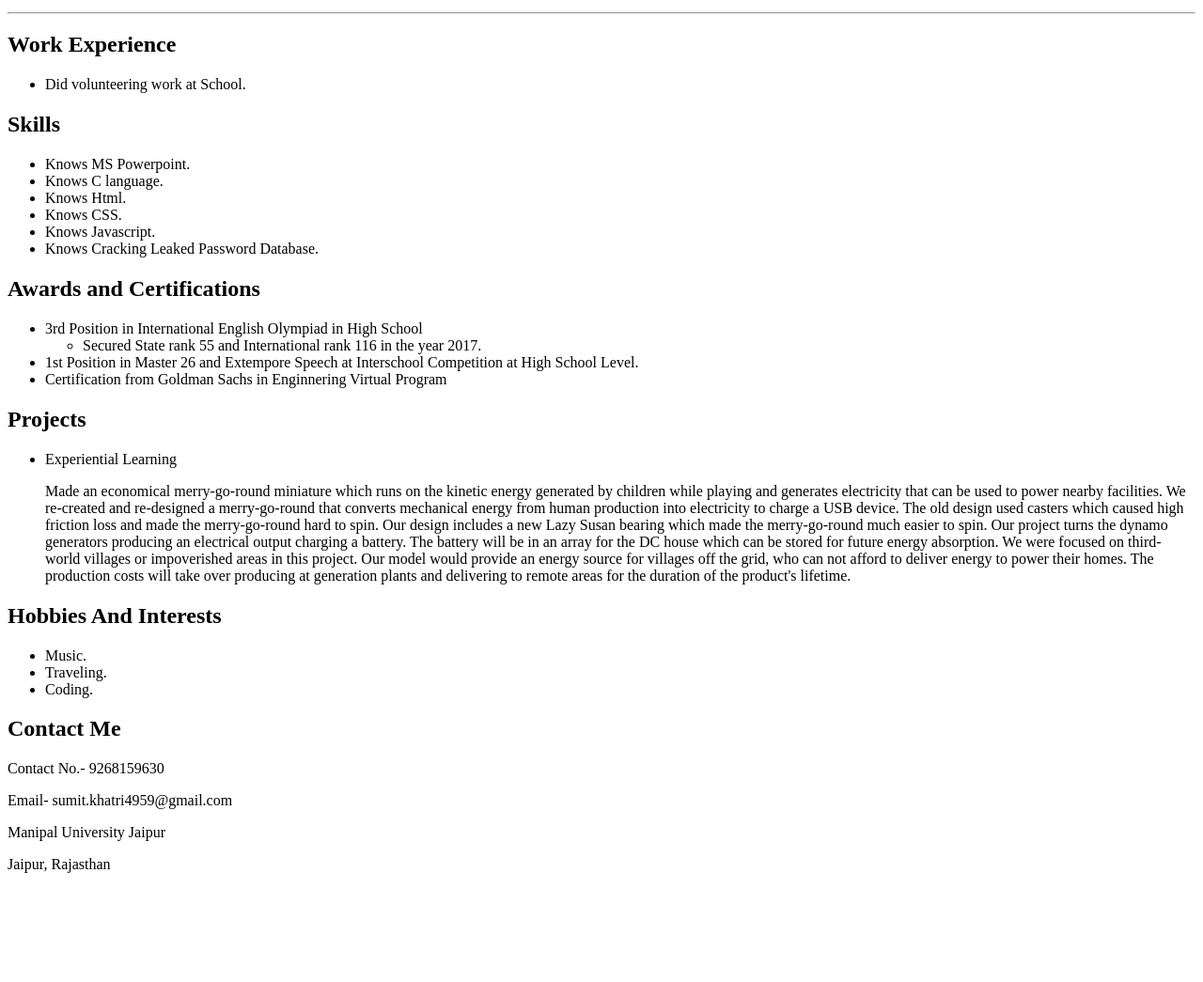
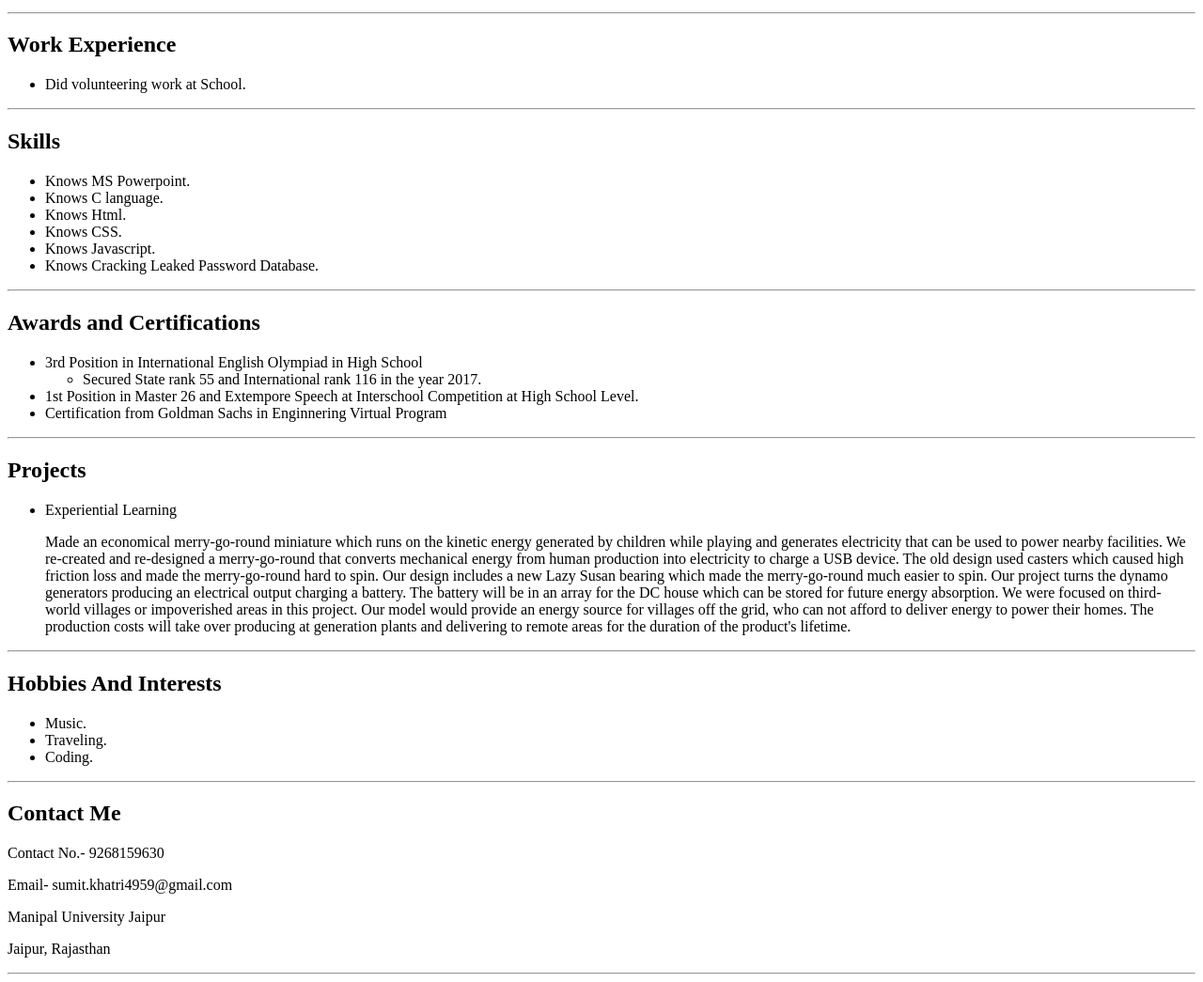
Before and after one commit to iSumitkhatri/Resume, a plain HTML site: page index.html in a window 1280 px wide. Shown: the part 393-1438 px from the top of the page at 94% size. Before the commit the page ends 1338 px from the top, so only its background shows below. Drawn offline with Linux system fonts and the light colour scheme.

Commit message:
Update index.html

```diff
--- a/index.html
+++ b/index.html
@@ -22,6 +22,7 @@
         <li>Did volunteering work at School.</li>
 
     </ul>
+    <hr />
     <h2>Skills</h2>
     <ul>
         <li>Knows MS Powerpoint.</li>
@@ -32,6 +33,7 @@
         <li>Knows Cracking Leaked Password Database.</li>
 
     </ul>
+    <hr />
     <h2>Awards and Certifications</h2>
     <ul>
         <li> 3rd Position in International English Olympiad in High School</li>
@@ -42,23 +44,27 @@
         <li> Certification from Goldman Sachs in Enginnering Virtual Program</li>
 
     </ul>
+    <hr />
     <h2>Projects</h2>
     <ul>
         <li>Experiential Learning</li>
         <p>Made an economical merry-go-round miniature which runs on the kinetic energy generated by children while playing and generates electricity that can be used to power nearby facilities. We re-created and re-designed a merry-go-round that converts mechanical energy from human production into electricity to charge a USB device. The old design used casters which caused high friction loss and made the merry-go-round hard to spin. Our design includes a new Lazy Susan bearing  which made the merry-go-round much easier to spin. Our project turns the dynamo generators producing an electrical output charging a battery. The battery will be in an array for the DC house which can be stored for future energy absorption. We were focused on third-world villages or impoverished areas in this project. Our model would provide an energy source for villages off the grid, who can not afford to deliver energy to power their homes. The production costs will take over producing at generation plants and delivering to remote areas for the duration of the product's lifetime.</p>
 
     </ul>
+    <hr />
     <h2>Hobbies And Interests</h2>
     <ul>
         <li>Music.</li>
         <li>Traveling.</li>
         <li>Coding.</li>
     </ul>
+    <hr />
     <h2>Contact Me</h2>
     <p>Contact No.- 9268159630</p>
     <p> Email- sumit.khatri4959@gmail.com</p>
     <p>Manipal University Jaipur</p>
     <p>Jaipur, Rajasthan</p>
+    <hr />
 
 
 
```
